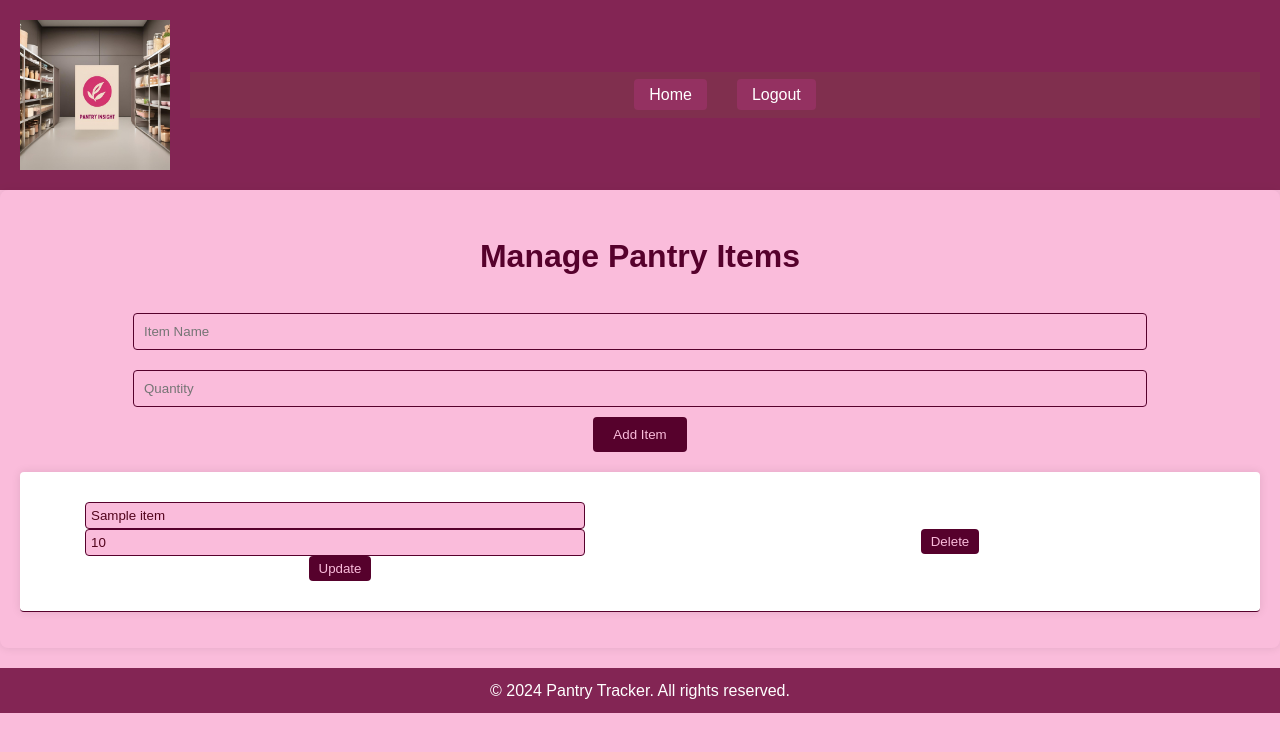
After one commit to deepuzz11/Pantry-Insight, a Flask app: template templates/manage.html in a window 1280 px wide. The commit adds this page. Shown: the top 752 px of the page. Run offline with Flask 3, Linux system fonts and the light colour scheme; the template is opened without the code that fills it: most values are stand-ins (such as "Sample title", 1, 10 or a date in 2020).

Commit message:
Finished the Integration part

```diff
--- a/app.py
+++ b/app.py
@@ -1,4 +1,4 @@
-from flask import Flask, render_template, request, redirect, url_for, session, flash
+from flask import Flask, render_template, request, redirect, url_for, session, flash, jsonify
 from pymongo import MongoClient
 from bson.objectid import ObjectId
 from werkzeug.security import generate_password_hash, check_password_hash
@@ -95,6 +95,24 @@ def manage():
     user_items = list(items.find({'user_id': ObjectId(user_id)}))
     return render_template('manage.html', items=user_items)
 
+@app.route('/update_item/<item_id>', methods=['POST'])
+def update_item(item_id):
+    if 'user_id' not in session:
+        return redirect(url_for('login'))
+
+    new_name = request.form['new_name']
+    new_quantity = request.form['new_quantity']
+    items.update_one({'_id': ObjectId(item_id)}, {'$set': {'name': new_name, 'quantity': new_quantity}})
+    return redirect(url_for('manage'))
+
+@app.route('/delete_item/<item_id>', methods=['POST'])
+def delete_item(item_id):
+    if 'user_id' not in session:
+        return redirect(url_for('login'))
+
+    items.delete_one({'_id': ObjectId(item_id)})
+    return redirect(url_for('manage'))
+
 @app.route('/logout')
 def logout():
     session.pop('user_id', None)
--- a/requirements.txt
+++ b/requirements.txt
@@ -1,2 +1,3 @@
 Flask
 pymongo
+flask_cors
--- a/static/main_styles.css
+++ b/static/manage_styles.css
@@ -8,7 +8,6 @@ body {
     background-color: #fabcdb;
     background-size: cover;
     position: relative;
-    transition: background-color 0.5s ease;
 }
 
 body::before {
@@ -29,20 +28,18 @@ body::before {
     padding: 20px;
     max-width: 1200px;
     margin: 0 auto;
-    transition: padding 0.3s ease;
 }
 
 /* Header Styles */
 .header {
     display: flex;
     align-items: center;
-    justify-content: flex-start;
+    justify-content: space-between;
     padding: 20px;
     background: rgba(102, 0, 51, 0.8); /* Adjust transparency here */
     color: #fabcdb;
     position: relative;
     z-index: 2;
-    transition: background 0.3s ease;
 }
 
 .header img {
@@ -53,7 +50,7 @@ body::before {
 }
 
 .header img:hover {
-    transform: scale(1.1) rotate(5deg);
+    transform: scale(1.1);
 }
 
 .navbar {
@@ -78,7 +75,6 @@ body::before {
 
 .navbar ul li {
     margin: 0 15px;
-    position: relative;
 }
 
 .navbar ul li a {
@@ -87,94 +83,50 @@ body::before {
     padding: 7px 15px;
     background: rgba(153, 51, 102, 0.8); /* Adjust transparency here */
     border-radius: 4px;
-    transition: background 0.3s ease, transform 0.3s ease;
 }
 
 .navbar ul li a:hover {
     background-color: #fabcdb;
-    transform: scale(1.05);
 }
 
 /* Main Content Styles */
 main {
     padding: 20px;
+    transition: padding 0.3s ease;
     background-color: #fabcdb;
     border-radius: 8px;
     box-shadow: 0 0 10px rgba(0, 0, 0, 0.1);
-    transition: padding 0.3s ease, background-color 0.3s ease;
 }
 
-main:hover {
-    background-color: #fce0e8;
-}
-
-main section {
-    margin: 20px 0;
-    padding: 20px;
-    background: #d179a5;
-    border-radius: 8px;
-    box-shadow: 0 0 10px rgba(0, 0, 0, 0.1);
-    opacity: 0;
-    transform: translateY(20px);
-    animation: fadeInUp 0.5s forwards;
-    transition: transform 0.3s ease, box-shadow 0.3s ease;
-}
-
-main section:hover {
-    transform: translateY(0);
-    box-shadow: 0 4px 20px rgba(0, 0, 0, 0.2);
-}
-
-main section:nth-child(2) {
-    animation-delay: 0.2s;
-}
-
-main section:nth-child(3) {
-    animation-delay: 0.4s;
-}
-
-main section:nth-child(4) {
-    animation-delay: 0.6s;
-}
-
-@keyframes fadeInUp {
-    to {
-        opacity: 1;
-        transform: translateY(0);
-    }
-}
-
-main section img {
-    max-width: 50%;
-    height: auto;
-    display: block;
-    margin: 10px auto;
-    transition: transform 0.3s ease, opacity 0.3s ease;
-}
-
-main section img:hover {
-    transform: scale(1.05);
-    opacity: 0.8;
+main h1 {
+    text-align: center;
+    margin-bottom: 20px;
+    font-size: 2em;
+    color: #56012c;
 }
 
 /* Form Styles */
 form {
     margin: 20px 0;
+    display: flex;
+    flex-direction: column;
+    align-items: center;
 }
 
 form input {
     padding: 10px;
-    margin-right: 10px;
-    border: 1px solid #fabcdb;
+    margin: 10px 0;
+    border: 1px solid #56012c;
     border-radius: 4px;
+    width: 80%;
     color: #53051d;
     background-color: #fabcdb;
     transition: border 0.3s ease, background-color 0.3s ease;
 }
 
 form input:focus {
-    border-color: #fabcdb;
-    background-color: #ffe0e8;
+    border-color: #56012c;
+    background-color: #fff;
 }
 
 form button {
@@ -201,27 +153,51 @@ form button:hover {
 #pantry-list li {
     padding: 10px;
     border-bottom: 1px solid #56012c;
+    display: flex;
+    justify-content: space-between;
+    align-items: center;
     transition: background-color 0.3s ease, transform 0.3s ease;
+    background-color: #fff;
+    border-radius: 4px;
+    margin: 10px 0;
+    box-shadow: 0 0 10px rgba(0, 0, 0, 0.1);
 }
 
 #pantry-list li:hover {
     background-color: #ffe6cc;
-    transform: translateX(10px);
+    transform: scale(1.02);
 }
 
-/* Button Styles */
-button {
-    padding: 10px 20px;
+#pantry-list li form {
+    display: flex;
+    align-items: center;
+    justify-content: space-between;
+    width: 100%;
+}
+
+#pantry-list li input {
+    margin: 0 10px;
+    padding: 5px;
+    border: 1px solid #56012c;
+    border-radius: 4px;
+    color: #53051d;
+    background-color: #fabcdb;
+    transition: border 0.3s ease, background-color 0.3s ease;
+    flex: 1;
+}
+
+#pantry-list li button {
+    padding: 5px 10px;
     border: none;
     border-radius: 4px;
     background-color: #56012c;
     color: #fabcdb;
     cursor: pointer;
-    margin-top: 20px;
+    margin-left: 10px;
     transition: background-color 0.3s ease, transform 0.3s ease;
 }
 
-button:hover {
+#pantry-list li button:hover {
     background-color: #80334d;
     transform: scale(1.05);
 }
@@ -233,32 +209,14 @@ footer {
     background: rgba(102, 0, 51, 0.8); /* Adjust transparency here */
     color: #fff;
     margin-top: 20px;
-    transition: background 0.3s ease;
 }
 
 footer:hover {
     background: rgba(128, 51, 77, 0.8); /* Adjust transparency here */
 }
 
-footer ul {
-    list-style: none;
-    padding: 0;
-}
-
-footer ul li {
-    display: inline;
-    margin: 0 10px;
-}
-
-footer ul li a {
-    text-decoration: none;
-    color: #fff;
-    transition: color 0.3s ease;
-}
-
-footer ul li a:hover {
-    text-decoration: underline;
-    color: #ffd700;
+footer p {
+    margin: 0;
 }
 
 /* Responsive Design */
@@ -276,18 +234,19 @@ footer ul li a:hover {
         padding: 5px 10px;
     }
 
-    main section img {
-        max-width: 70%;
-    }
-
     form input, form button {
         width: 100%;
         margin: 10px 0;
     }
 
-    button {
-        width: 100%;
-        margin-top: 10px;
+    #pantry-list li {
+        flex-direction: column;
+        align-items: flex-start;
+    }
+
+    #pantry-list li form {
+        flex-direction: column;
+        align-items: flex-start;
     }
 }
 
@@ -304,13 +263,17 @@ footer ul li a:hover {
         padding: 5px 7px;
     }
 
-    main section img {
-        max-width: 90%;
-    }
-
     form input, form button {
         padding: 8px;
         font-size: 0.9rem;
+    }
+
+    #pantry-list li {
+        padding: 10px 5px;
+    }
+
+    #pantry-list li input {
+        margin: 5px 0;
     }
 
     button {
--- /dev/null
+++ b/templates/manage.html
@@ -0,0 +1,49 @@
+<!DOCTYPE html>
+<html lang="en">
+<head>
+    <meta charset="UTF-8">
+    <meta name="viewport" content="width=device-width, initial-scale=1.0">
+    <title>Manage Pantry Items</title>
+    <link rel="stylesheet" href="{{ url_for('static', filename='manage_styles.css') }}">
+</head>
+<body>
+    <header class="header">
+        <img src="{{ url_for('static', filename='logo.jpg') }}" alt="Logo">
+        <nav class="navbar">
+            <ul>
+                <li><a href="{{ url_for('index') }}">Home</a></li>
+                <li><a href="{{ url_for('logout') }}">Logout</a></li>
+            </ul>
+        </nav>
+    </header>
+
+    <main>
+        <h1>Manage Pantry Items</h1>
+
+        <form method="POST" action="{{ url_for('manage') }}">
+            <input type="text" name="item_name" placeholder="Item Name" required>
+            <input type="number" name="item_quantity" placeholder="Quantity" required>
+            <button type="submit">Add Item</button>
+        </form>
+
+        <ul id="pantry-list">
+            {% for item in items %}
+            <li>
+                <form method="POST" action="{{ url_for('update_item', item_id=item._id) }}">
+                    <input type="text" name="new_name" value="{{ item.name }}" required>
+                    <input type="number" name="new_quantity" value="{{ item.quantity }}" required>
+                    <button type="submit">Update</button>
+                </form>
+                <form method="POST" action="{{ url_for('delete_item', item_id=item._id) }}">
+                    <button type="submit">Delete</button>
+                </form>
+            </li>
+            {% endfor %}
+        </ul>
+    </main>
+
+    <footer>
+        <p>&copy; 2024 Pantry Tracker. All rights reserved.</p>
+    </footer>
+</body>
+</html>
```
Also changed, not shown: signup.html (deleted, +0 -33 lines), templates/index.html (+5 -5 lines).
